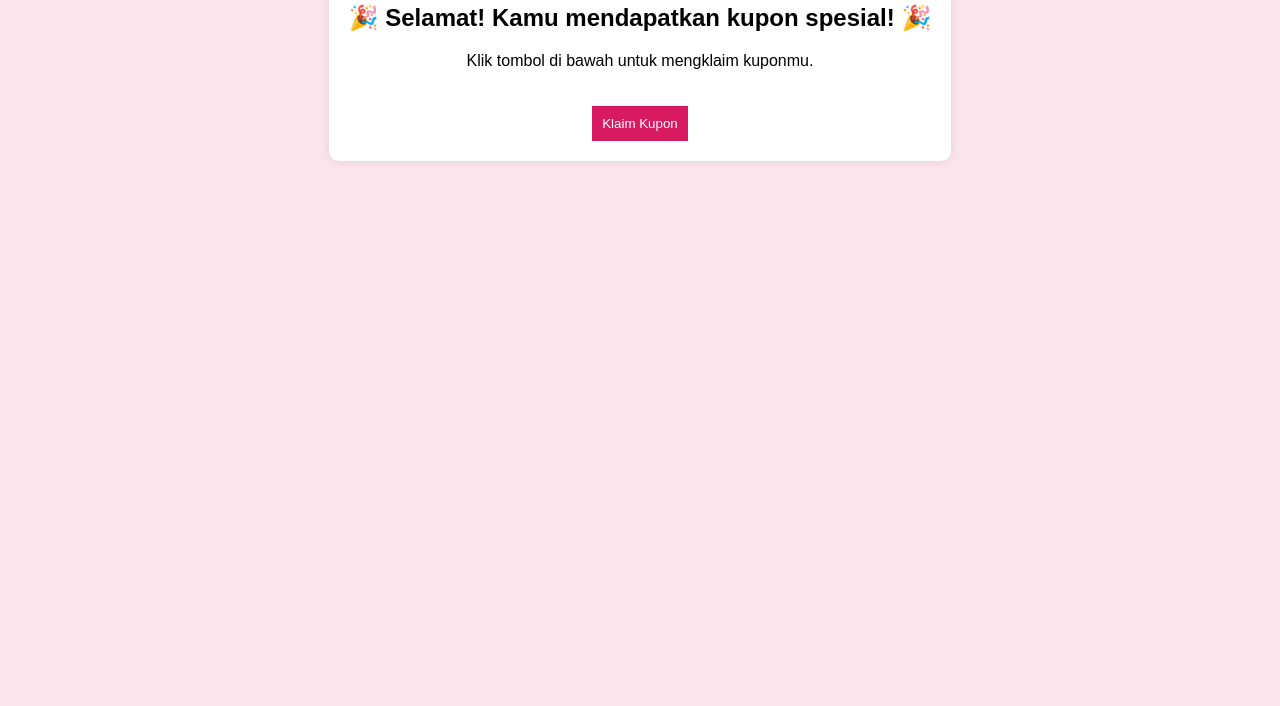
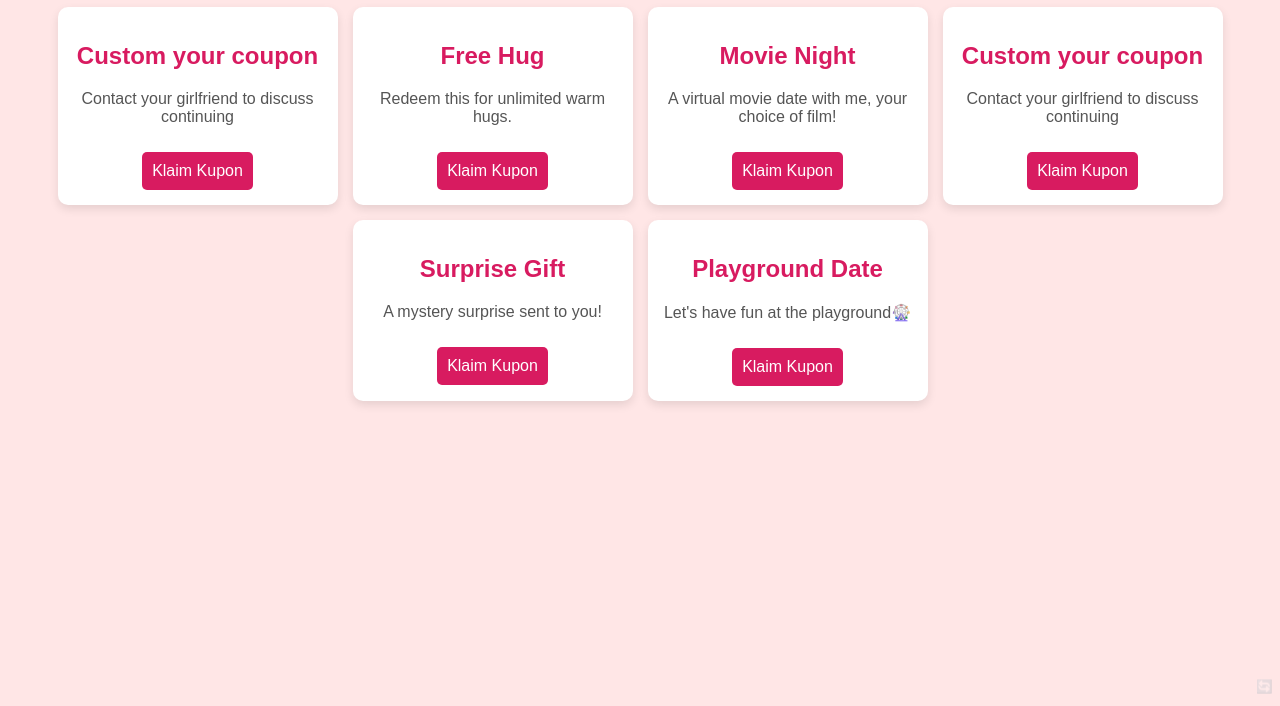
Before and after one commit to EleanorGracieneda/happybirthday.io, a plain HTML site: page coupon.html in a window 1280 px wide. Shown: the part 94-800 px from the top of the page. Drawn offline with Linux system fonts and the light colour scheme.

Commit message:
Update coupon.html

```diff
--- a/coupon.html
+++ b/coupon.html
@@ -1,44 +1,150 @@
 <!DOCTYPE html>
-<html lang="id">
+<html lang="en">
 <head>
     <meta charset="UTF-8">
     <meta name="viewport" content="width=device-width, initial-scale=1.0">
-    <title>Collect Your Coupon</title>
+    <title>Love Coupons</title>
     <style>
         body {
-            font-family: Arial, sans-serif;
+            font-family: 'Poppins', sans-serif;
+            background-color: #ffe6e6;
             text-align: center;
-            background-color: #fce4ec;
-            padding: 50px;
+            margin: 0;
+            padding: 20px;
         }
+
+        .container {
+            display: flex;
+            flex-wrap: wrap;
+            justify-content: center;
+            gap: 15px;
+        }
+
         .coupon {
             background: white;
-            padding: 20px;
-            display: inline-block;
+            padding: 15px;
             border-radius: 10px;
-            box-shadow: 0 0 10px rgba(0, 0, 0, 0.1);
+            box-shadow: 0 4px 10px rgba(0, 0, 0, 0.1);
+            width: 250px;
+            transition: 0.3s;
+            text-align: center;
         }
-        button {
-            background: #d81b60;
+
+        .coupon:hover {
+            transform: scale(1.05);
+        }
+
+        .coupon h2 {
+            color: #d81b60;
+            font-size: 1.5em;
+        }
+
+        .coupon p {
+            color: #555;
+            font-size: 1em;
+        }
+
+        .claim-button {
+            background-color: #d81b60;
             color: white;
             border: none;
             padding: 10px;
+            margin-top: 10px;
+            border-radius: 5px;
             cursor: pointer;
-            margin-top: 20px;
+            font-size: 1em;
+            transition: 0.3s;
+        }
+
+        .claim-button:hover {
+            background-color: #b71550;
+        }
+
+        /* Tombol reset tersembunyi */
+        .reset-button {
+            position: fixed;
+            bottom: 10px;
+            right: 10px;
+            background: transparent;
+            border: none;
+            width: 20px;
+            height: 20px;
+            cursor: pointer;
+            opacity: 0.2;
+        }
+
+        .reset-button:hover {
+            opacity: 0.5;
         }
     </style>
 </head>
 <body>
-    <div class="coupon">
-        <h2>🎉 Selamat! Kamu mendapatkan kupon spesial! 🎉</h2>
-        <p>Klik tombol di bawah untuk mengklaim kuponmu.</p>
-        <button onclick="claimCoupon()">Klaim Kupon</button>
+    <h1>Love Coupons for You ❤️</h1>
+    <div class="container" id="coupon-container">
+        <!-- Kupon akan dibuat otomatis di sini -->
     </div>
 
+    <!-- Tombol Reset Kupon (Tersembunyi) -->
+    <button class="reset-button" onclick="resetCoupons()">🔄</button>
+
     <script>
-        function claimCoupon() {
-            alert("Kupon berhasil diklaim! 🎁");
+        const coupons = [
+        { id: "Free", title: "Custom your coupon", desc: "Contact your girlfriend to discuss continuing" },
+            { id: "hug", title: "Free Hug", desc: "Redeem this for unlimited warm hugs." },
+            { id: "movie", title: "Movie Night", desc: "A virtual movie date with me, your choice of film!" },
+            { id: "Free", title: "Custom your coupon", desc: "Contact your girlfriend to discuss continuing" },
+            { id: "gift", title: "Surprise Gift", desc: "A mystery surprise sent to you!" },
+            { id: "playground", title: "Playground Date", desc: "Let's have fun at the playground🎡" },
+        ];
+
+        function renderCoupons() {
+            const container = document.getElementById("coupon-container");
+            container.innerHTML = "";
+            let claimedCoupons = JSON.parse(localStorage.getItem('claimedCoupons')) || [];
+
+            coupons.forEach(coupon => {
+                if (!claimedCoupons.includes(coupon.id)) {
+                    let couponElement = document.createElement("div");
+                    couponElement.classList.add("coupon");
+                    couponElement.id = coupon.id;
+                    couponElement.innerHTML = `
+                        <h2>${coupon.title}</h2>
+                        <p>${coupon.desc}</p>
+                        <button class="claim-button" onclick="claimCoupon('${coupon.id}', '${coupon.title}')">Klaim Kupon</button>
+                    `;
+                    container.appendChild(couponElement);
+                }
+            });
         }
+
+        function claimCoupon(couponId, couponName) {
+            alert("Kupon '" + couponName + "' berhasil diklaim! 🎁");
+
+            let claimedCoupons = JSON.parse(localStorage.getItem('claimedCoupons')) || [];
+            if (!claimedCoupons.includes(couponId)) {
+                claimedCoupons.push(couponId);
+                localStorage.setItem('claimedCoupons', JSON.stringify(claimedCoupons));
+            }
+
+            document.getElementById(couponId).remove();
+        }
+
+        function resetCoupons() {
+            if (confirm("Apakah kamu yakin ingin mereset semua kupon?")) {
+                localStorage.removeItem('claimedCoupons');
+                renderCoupons();
+            }
+        }
+
+        // Tambahkan shortcut keyboard "R" untuk reset
+        document.addEventListener("keydown", function(event) {
+            if (event.key.toLowerCase() === "r") {
+                resetCoupons();
+            }
+        });
+
+        window.onload = renderCoupons;
+
     </script>
 </body>
 </html>
```
